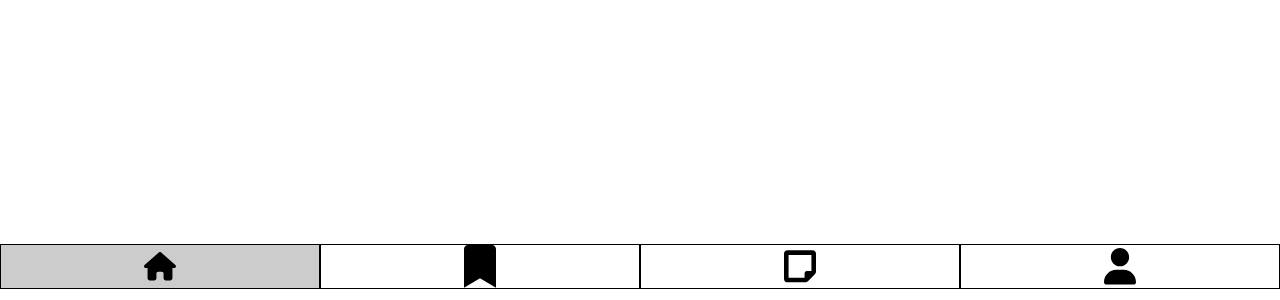
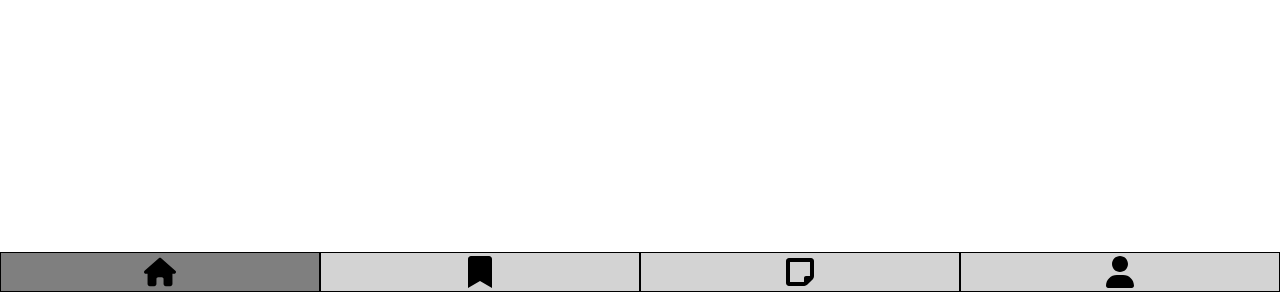
Before and after one commit to TheMarv/quiz-app, a website: page design/footer/footer.html in a window 1280 px wide. Shown: the part 508-808 px from the top of the page. Drawn offline with Linux system fonts and the light colour scheme.

Commit message:
Add background to footer

```diff
--- a/design/footer/footer.css
+++ b/design/footer/footer.css
@@ -1,11 +1,12 @@
 .nav {
   position: fixed;
-  bottom: 1rem;
+  bottom: 0;
   left: 0;
   right: 0;
   display: grid;
   grid-template-columns: repeat(4, 1fr);
-  height: 2rem;
+  height: 2.5rem;
+  background-color: lightgray;
 }
 
 .nav--link {
@@ -13,13 +14,14 @@
   display: flex;
   justify-content: center;
   border: 1px solid black;
+  align-items: center;
 }
 
 .nav--link.active {
-  background-color: rgba(0, 0, 0, 0.2);
+  background-color: rgba(0, 0, 0, 0.4);
 }
 
 .nav--link svg {
-  height: auto;
+  height: 2rem;
   width: 2rem;
 }
```
